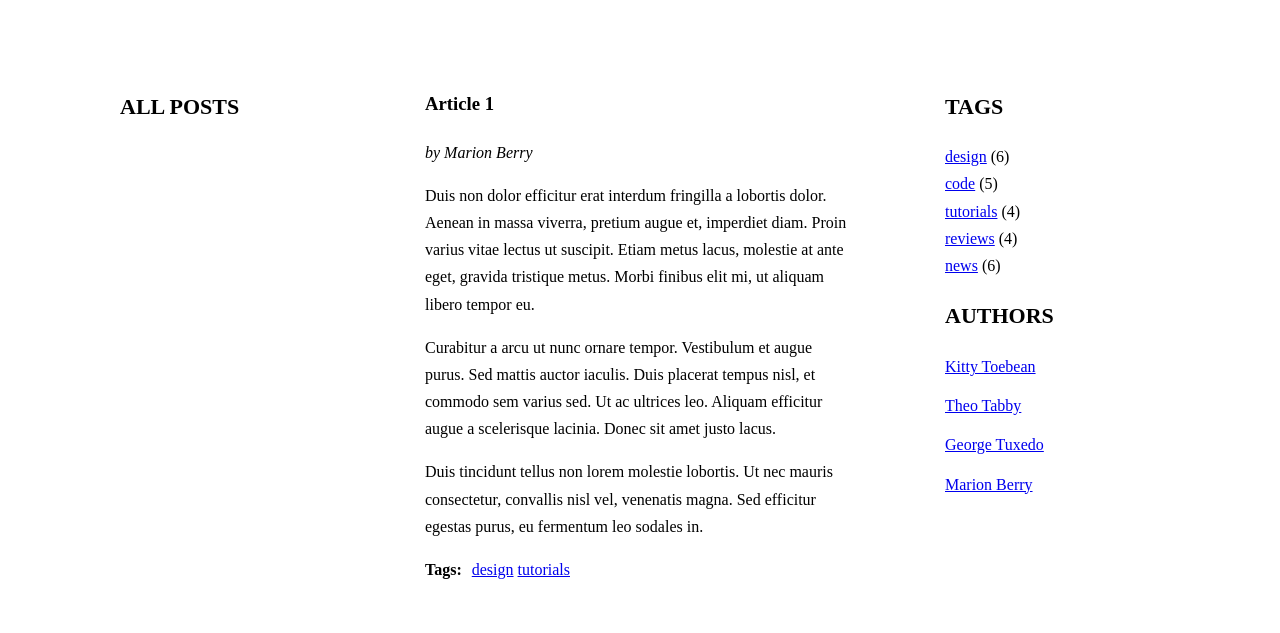
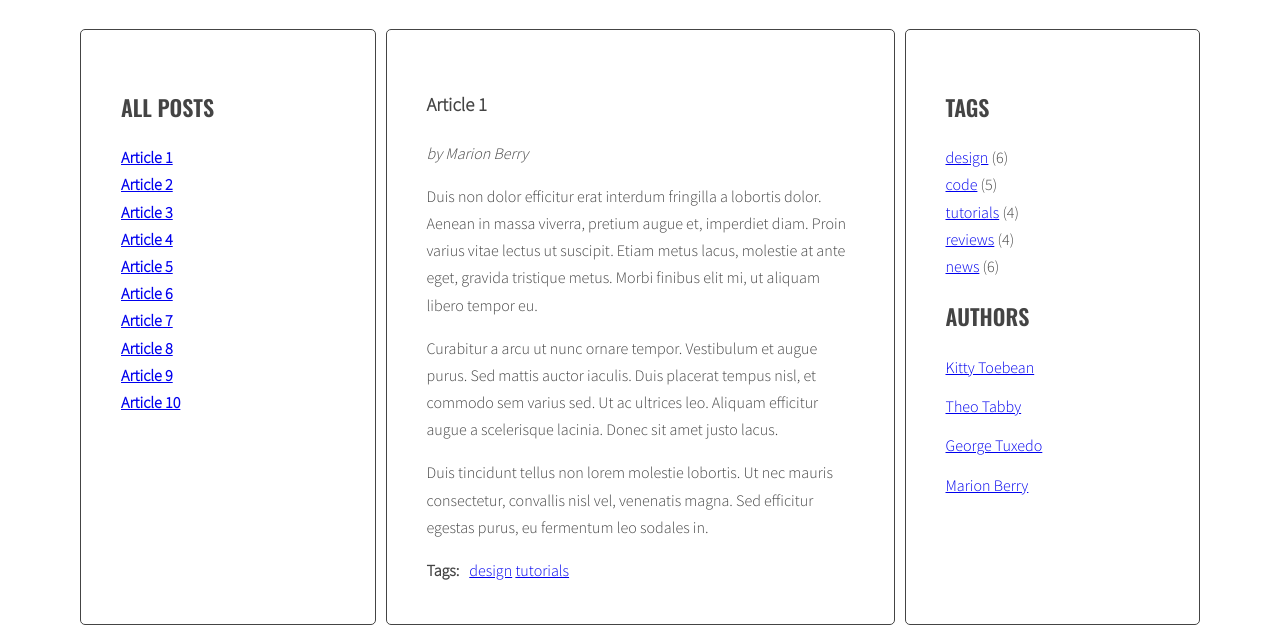
Before and after one commit to Karol-Pychalski/javascript-blog, a website: page index.html in a window 1280 px wide. Shown: the part 214-847 px from the top of the page. Drawn offline with nearby package versions, Linux system fonts and the light colour scheme.

Commit message:
File update

```diff
--- a/css/style.css
+++ b/css/style.css
@@ -1,24 +1,14 @@
-@import url('https://fonts.googleapis.com/css?family=Oswald:400,600|Sacramento|Source+Sans+Pro:300&subset=latin-ext');
-
+@import url("https://fonts.googleapis.com/css?family=Oswald:400,600|Sacramento|Source+Sans+Pro:300&subset=latin-ext");
 /* Variables */
-
-$color-light: #fff;
-$color-dark: #444;
-
-$font-logo: 'Sacramento', cursive;
-$font-header: 'Oswald', sans-serif;
-$font-text: 'Source Sans Pro', sans-serif;
-
 /* Global */
-
 *, *::before, *::after {
   box-sizing: border-box;
 }
 
 body {
-  background: $color-light;
-  font-family: $font-text;
-  color: $color-dark;
+  background: #fff;
+  font-family: "Source Sans Pro", sans-serif;
+  color: #444;
   font-weight: 300;
   font-size: 16px;
   line-height: 1.7;
@@ -32,17 +22,17 @@ body {
 .section-title {
   font-size: 22px;
   text-transform: uppercase;
-  font-family: $font-header;
+  font-family: "Oswald", sans-serif;
   font-weight: 600;
-  span {
+}
+
+.section-title span {
   text-transform: none;
   font-weight: 400;
-    color: lighten($color-dark, 20%);
-  }
+  color: #777777;
 }
 
 /* Layout */
-
 .wrapper {
   display: flex;
   margin-left: 10px;
@@ -57,17 +47,16 @@ body {
 }
 
 .sidebar, .posts {
-  background: $color-light;
+  background: #fff;
   margin-right: 10px;
   padding: 40px;
-  border: 1px solid $color-dark;
+  border: 1px solid #444;
   border-radius: 5px;
 }
 
 /* Logo */
-
 .logo {
-  font-family: $font-logo;
+  font-family: "Sacramento", cursive;
   font-weight: 400;
   font-size: 104px;
   line-height: 1;
@@ -75,37 +64,32 @@ body {
 }
 
 /* Lists */
-
 .list {
   list-style-type: none;
   margin: 0;
   padding: 0;
-  .active {
+}
+
+.list .active {
   font-weight: bold;
 }
-}
 
-.list-horizontal {
-  li {
+.list-horizontal li {
   display: inline-block;
-  }
 }
 
 /* Authors */
-
-.authors {
-  li {
+.authors li {
   margin-bottom: 12px;
-  }
 }
 
 /* Post */
-
 .post {
   display: none;
-  &.active {
+}
+
+.post.active {
   display: block;
-  }
 }
 
 .post-author {
@@ -114,7 +98,10 @@ body {
 
 .post-tags {
   display: flex;
-  p {
+}
+
+.post-tags p {
   margin: 0 10px 0 0;
 }
-}
+
+/*# sourceMappingURL=style.css.map */
--- a/index.html
+++ b/index.html
@@ -15,7 +15,6 @@
             <aside class="sidebar">
               <h2 class="section-title">All posts</h2>
               <ul class="list titles">
-                <li><a href="#" class="button-test" id="button-test">Button test</a></li>
                 <li><a href="#article-1" class="active"><span>Article 1</span></a></li>
                 <li><a href="#article-2" class="active"><span>Article 2</span></a></li>
                 <li><a href="#article-3" class="active"><span>Article 3</span></a></li>
--- a/js/script.js
+++ b/js/script.js
@@ -29,21 +29,23 @@ function titleClickHandler(event){
     activeArticle.classList.remove('active');
   }
 
-  /* (poprawiony - czy działa?) get 'href' attribute from the clicked link */
+  console.log('remove class active from all articles is working!', activeArticles);
 
-  const articleSelector = element.getAttribute('href');
+  /* (poprawiony - działa) get 'href' attribute from the clicked link */
+
+  const articleSelector = clickedElement.getAttribute('href');
 
   console.log('get href is working!', articleSelector);
 
-  /* (czy działa?) find the correct article using the selector (value of 'href' attribute) */
+  /* (działa) find the correct article using the selector (value of 'href' attribute) */
 
-  const targetArticle = element.querySelector('href');
+  const targetArticle = document.querySelector(articleSelector);
 
   console.log('find the correct article is working!', targetArticle);
 
    /* (czy działa?) add class 'active' to the correct article */
 
-  this.targetArticle.add('active');
+  targetArticle.classList.add('active');
 
   console.log('add class active to correct article is working!', targetArticle);
  }
@@ -53,39 +55,3 @@ const links = document.querySelectorAll('.titles a');
 for(let link of links){
   link.addEventListener('click', titleClickHandler);
 }
-
-
-/* --- 5.4 --- */
-
-const optArticleSelector = '.post',
-  optTitleSelector = '.post-title',
-  optTitleListSelector = '.titles';
-
-function generateTitleLinks(){
-
-  /* (działa) remove contents of titleList */
-
-  const titleList = document.querySelector(optTitleListSelector).innerHTML = '';
-
-  /* for each article */
-
-  const articles = document.querySelectorAll('.post');
-
-  /* get the article id */
-  for(let article of articles){
-    article.element.getElementById('id');
-  }
-
-
-
-    /* find the title element */
-
-    /* get the title from the title element */
-
-    /* create HTML of the link */
-
-    /* insert link into titleList */
-
-}
-
-generateTitleLinks();
```
Also changed, not shown: package.json (+14 -11 lines), 2 other files. Lines whose indentation alone changed are shown as unchanged.
